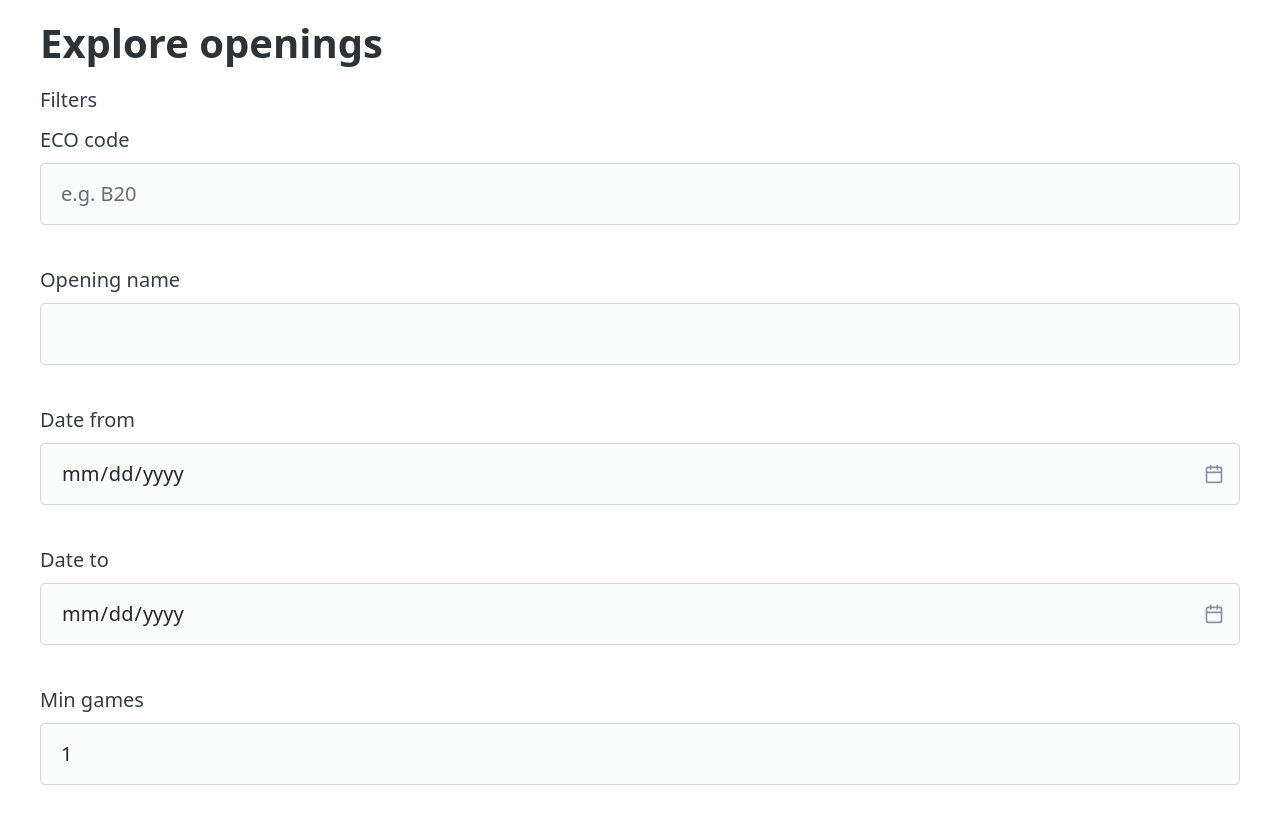
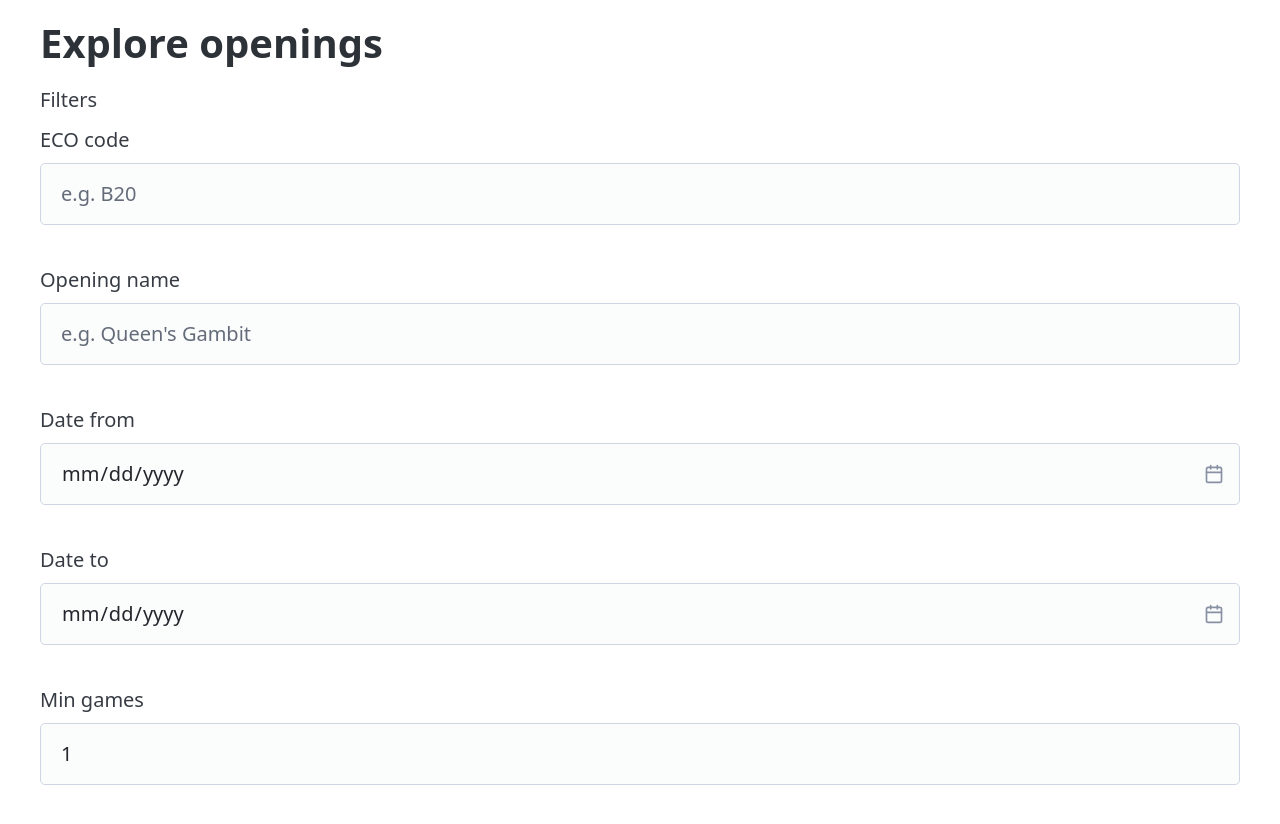
Before and after one commit to spkuehl/chess-opening-explorer, a Django app: template chess_core/templates/explore.html in a window 1280 px wide. Shown: the top 824 px of the page. Run offline with Django 5.2, Linux system fonts and the light colour scheme; the template is opened without the code that fills it: most values are stand-ins (such as "Sample title", 1, 10 or a date in 2020); some libraries are stand-ins or nearby versions.

Commit message:
add placeholder tip for opening name.

```diff
--- a/chess_core/templates/explore.html
+++ b/chess_core/templates/explore.html
@@ -25,7 +25,7 @@
     </p>
     <p>
       <label for="opening_name">Opening name</label>
-      <input type="text" name="opening_name" id="opening_name" value="{{ form_data.opening_name|default:'' }}">
+      <input type="text" name="opening_name" id="opening_name" value="{{ form_data.opening_name|default:'' }}"" placeholder="e.g. Queen's Gambit">
     </p>
     <p>
       <label for="date_from">Date from</label>
```
